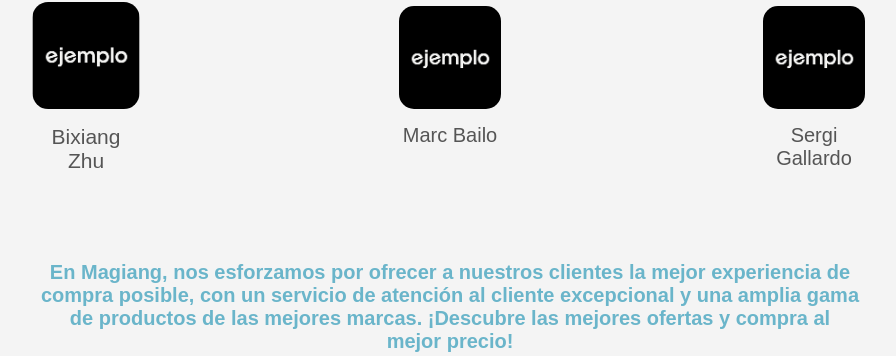
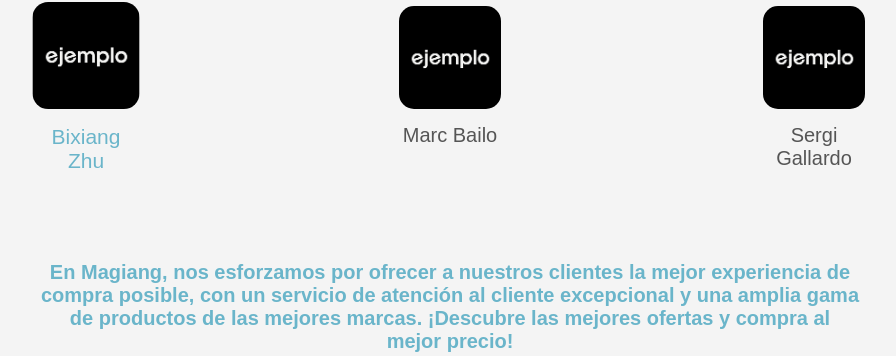
Before and after one commit to bixiPRO/MAGIANG, a PHP site: page /nosotros.html in a window 1280 px wide, with the pointer over the restyled element. Shown: the part 555-911 px from the top of the page, without its empty margins (190-1086 px from the left). Run offline with PHP 8.4, Linux system fonts and the light colour scheme.

Commit message:
se ha añadido estilos en "style_nosotros.css"

```diff
--- a/WEB/css/style_nosotros.css
+++ b/WEB/css/style_nosotros.css
@@ -144,6 +144,10 @@ h4 {
     transform: scale(1.05);
 }
 
+.T_content-item:hover p{
+    color: #6ab5ca;
+}
+
 .T_content-item img {
     width: 100%;
     height: auto;
```
